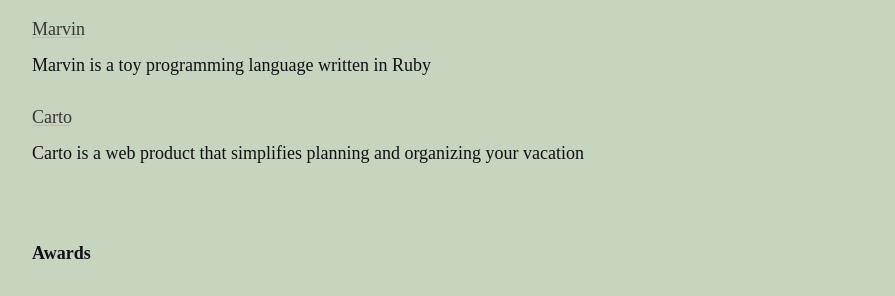
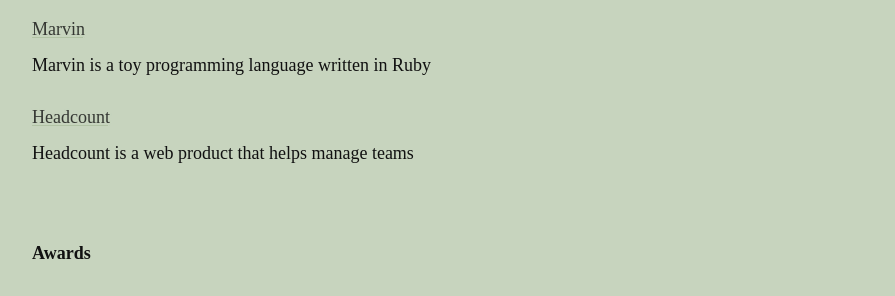
Before and after one commit to ethnt/ethnt.me, a Jekyll site: the page built from information.markdown, in a window 1280 px wide. Shown: the part 1645-1941 px from the top of the page, without its empty margins (96-991 px from the left). Built offline with Jekyll 4.4.1, drawn with Linux system fonts in a browser that asks for light colours; some web fonts are replaced.

Commit message:
Updated Headcount

```diff
--- a/_projects/headcount.markdown
+++ b/_projects/headcount.markdown
@@ -1,7 +1,7 @@
 ---
-title: Carto
+title: Headcount
 position: 2
-link: https://github.com/getcarto/carto
+link: https://github.com/nutmeg-works/headcount
 ---
 
-Carto is a web product that simplifies planning and organizing your vacation
+Headcount is a web product that helps manage teams
```
